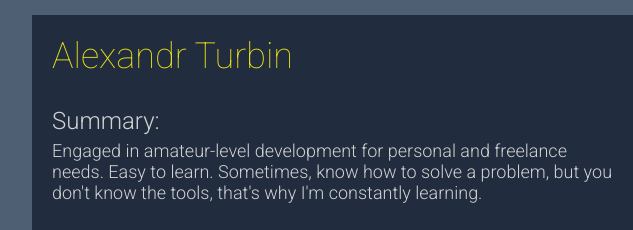
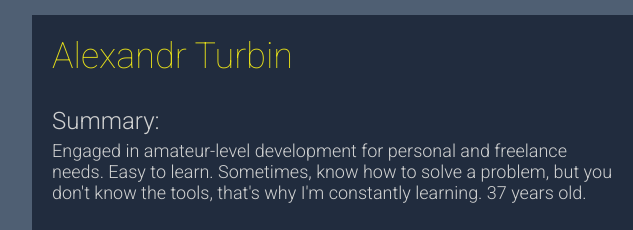
Before and after one commit to Tav25/rsschool-cv-, a plain HTML site: page MyCv/index.html in a window 1280 px wide. Shown: the top 230 px of the page, 108-741 px from the left. Drawn offline with Linux system fonts and the light colour scheme.

Commit message:
add 37 years old.

```diff
--- a/MyCv/index.html
+++ b/MyCv/index.html
@@ -30,7 +30,7 @@
                 Engaged in amateur-level development for personal and freelance
                 needs. Easy to learn. Sometimes, know how to solve a problem,
                 but you don't know the tools, that's why I'm constantly
-                learning.
+                learning. 37 years old.
               </div>
             </div>
 
```
